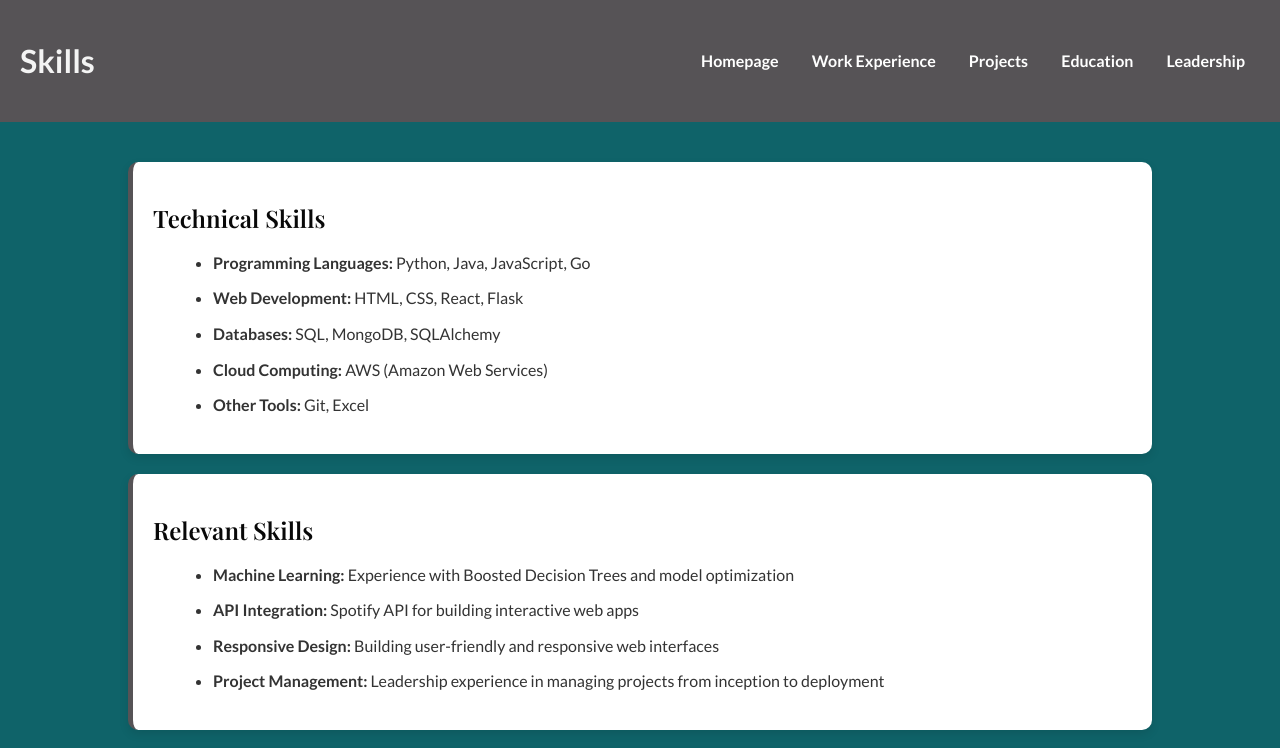
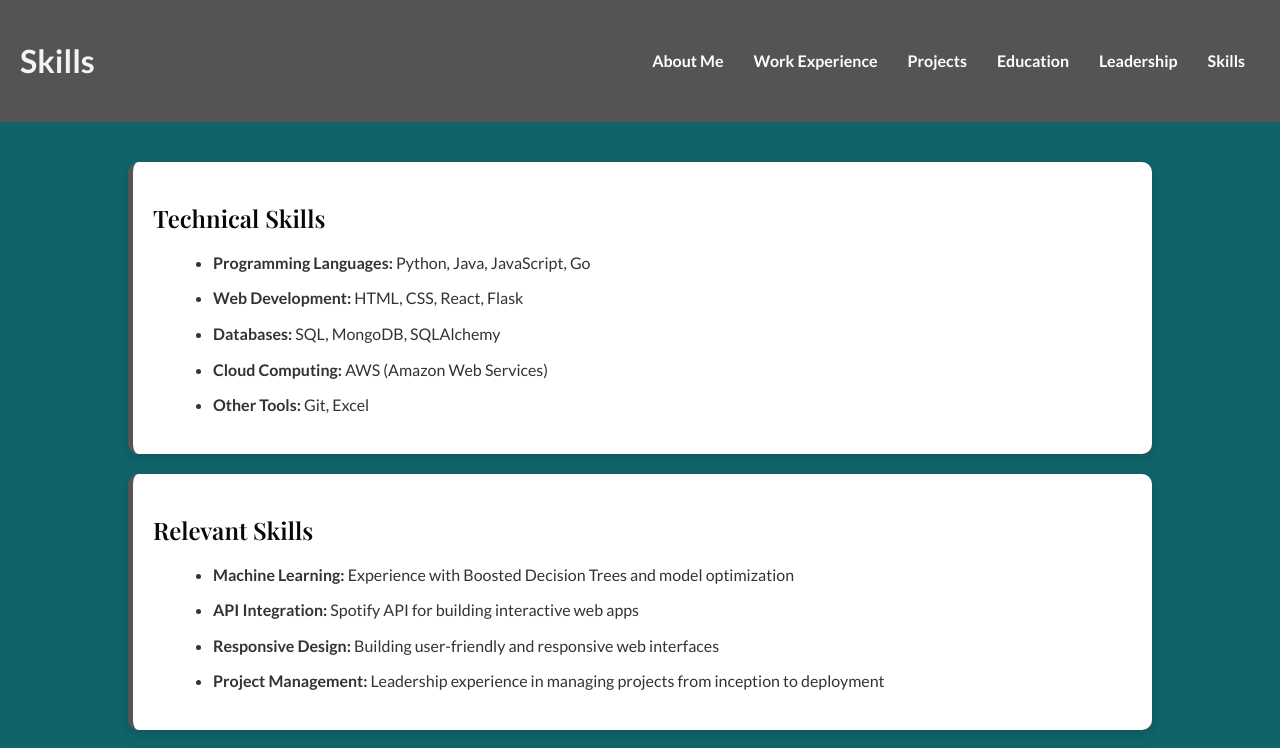
Before and after one commit to arufak/mp-1, a plain HTML site: page skills.html in a window 1280 px wide. Shown: the top 748 px of the page. Drawn offline with nearby package versions, Linux system fonts and the light colour scheme.

Commit message:
modified the navigation

```diff
--- a/skills.html
+++ b/skills.html
@@ -12,13 +12,13 @@
     <header>
         <h1>Skills</h1>
         <nav>
-            <ul>
-                <a href="index.html">Homepage</a>
-                <a href="work-experience.html">Work Experience</a>
-                <a href="projects.html">Projects</a>
-                <a href="education.html">Education</a>
-                <a href="leadership.html">Leadership</a>
-            </ul>
+            <!-- Navigation links to other sections of the website -->
+            <a href="index.html">About Me</a>
+            <a href="work-experience.html">Work Experience</a>
+            <a href="projects.html">Projects</a>
+            <a href="education.html">Education</a>
+            <a href="leadership.html">Leadership</a>
+            <a href="skills.html">Skills</a>
         </nav>
     </header>
 
```
Also changed, not shown: education.html (+5 -4 lines), index.html (+1 -0 lines), leadership.html (+7 -8 lines), projects.html (+3 -1 lines), work-experience.html (+3 -2 lines).
